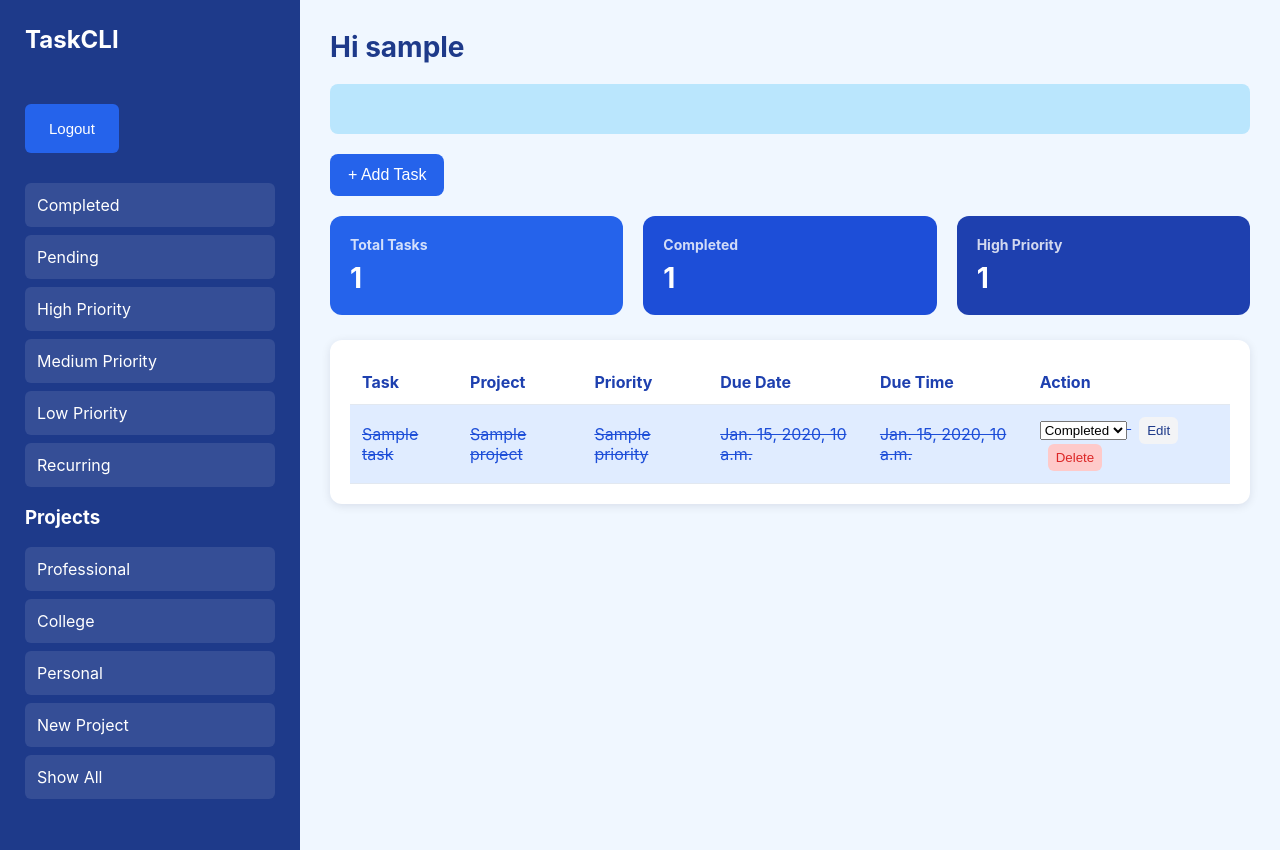
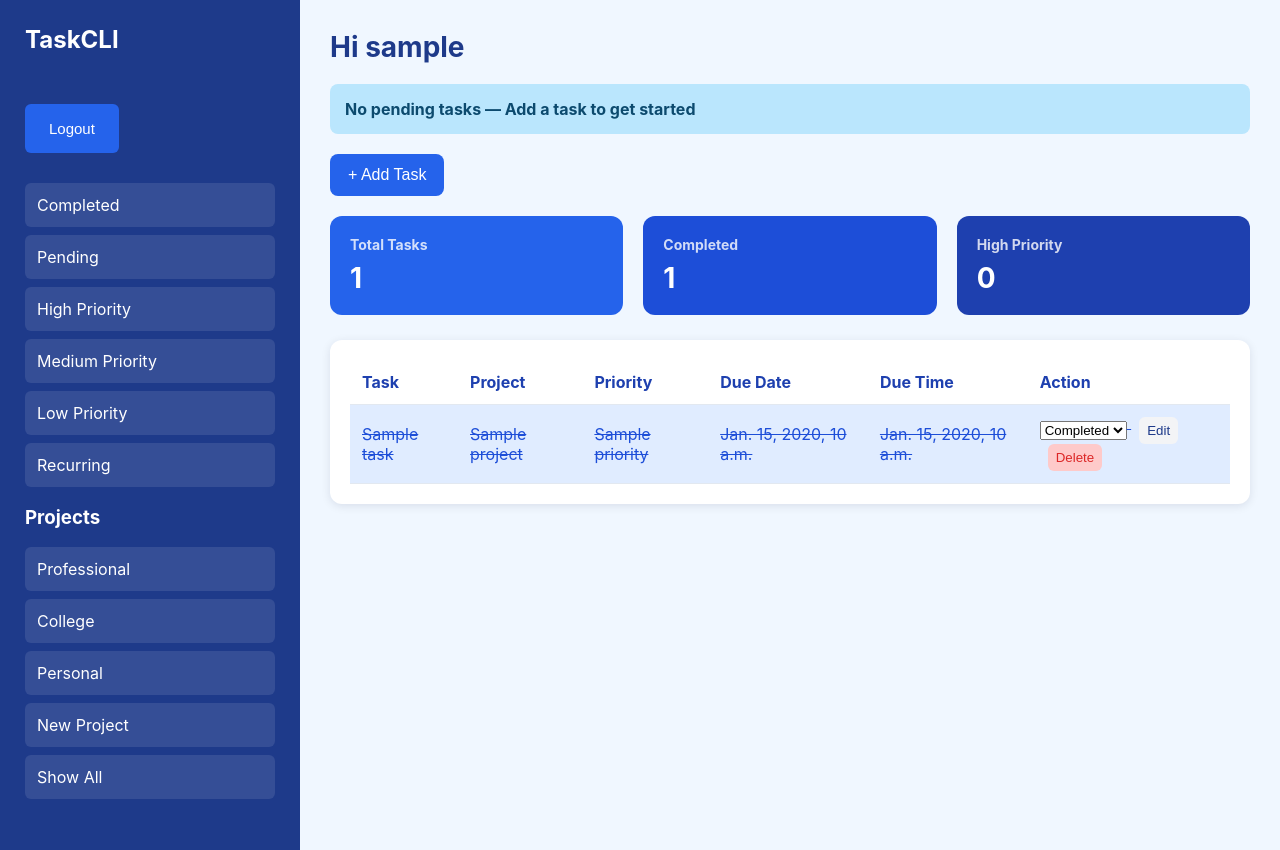
Before and after one commit to ishitatiwari1517/ojt_project_repo, a Django app: template templates/dashboard.html in a window 1280 px wide. Run offline with Django 5.2, Linux system fonts and the light colour scheme; the template is opened without the code that fills it: most values are stand-ins (such as "Sample title", 1, 10 or a date in 2020).

Commit message:
updated code

```diff
--- a/taskcli_backend/templates/dashboard.html
+++ b/taskcli_backend/templates/dashboard.html
@@ -1,6 +1,39 @@
-{% comment %} ions">
+<!DOCTYPE html>
+<html lang="en">
+  <head>
+    <meta charset="UTF-8" />
+    <title>TaskCLI</title>
+    <link rel="stylesheet" href="/static/style.css" />
+  </head>
+  <body id="main-body-container">
+    <div class="popup-overlay" id="popup">
+      <div class="popup-box">
+        <h3 id="popup-title">Add New Task</h3>
+
+        <form id="taskForm" method="POST" action="/add-task/">
+          {% csrf_token %}
+          <input type="hidden" id="editTaskId" value="">
+          <input type="text" name="name" id="taskName" placeholder="Task" required />
+
+          <select name="project" id="projectName" required>
+            <option value="Professional">Professional</option>
+            <option value="College">College</option>
+            <option value="Personal">Personal</option>
+            <option value="New Project">New Project</option>
+          </select>
+
+          <select name="priority" id="priority" required>
+            <option value="High">High</option>
+            <option value="Medium">Medium</option>
+            <option value="Low">Low</option>
+          </select>
+
+          <input type="date" name="due_date" id="dueDate" required />
+          <input type="time" name="due_time" id="dueTime" required />
+
+          <div class="popup-actions">
             <button type="button" class="btn-small btn-cancel" id="cancelBtn">Cancel</button>
-            <button type="submit" class="btn-small btn-confirm" id="saveBtn">Add</button> {% endcomment %}
+            <button type="submit" class="btn-small btn-confirm" id="saveBtn">Add</button>
           </div>
         </form>
       </div>
@@ -56,12 +89,12 @@
 
           <div class="stat-box">
             <div class="stat-title">Completed</div>
-            <div class="stat-number" id="completed-count">{{ completed|length }}</div>
+            <div class="stat-number" id="completed-count">6</div>
           </div>
 
           <div class="stat-box">
             <div class="stat-title">High Priority</div>
-            <div class="stat-number" id="recurring-count">{{ highPriority|length }}</div>
+            <div class="stat-number" id="recurring-count">8</div>
           </div>
         </div>
 
@@ -79,7 +112,7 @@
             </thead>
             <tbody id="taskTbody">
               {% for task in tasks %}
-              <tr data-date="{{ task.due_date }}" data-time="{{ task.due_time }}" data-task-id="{{ task.id }}" {% if task.completed %}class="completed"{% endif %}>
+              <tr data-date="{{ task.due_date|date:'Y-m-d' }}" data-time="{{ task.due_time|time:'H:i' }}" data-task-id="{{ task.id }}" {% if task.completed %}class="completed"{% endif %}>
                 <td>{{ task.name }}</td>
                 <td>{{ task.project }}</td>
                 <td class="priority-{{ task.priority|lower }}">{{ task.priority }}</td>
@@ -247,7 +280,7 @@
         console.log('Pending rows after filter:', pendingRows.length);
 
         if (pendingRows.length === 0) {
-            alertBar.innerHTML = '<strong>📋 No pending tasks</strong> — Add a task to get started';
+            alertBar.innerHTML = '<strong> No pending tasks</strong> — Add a task to get started';
             alertBar.className = 'alert-box alert-info';
             alertBar.style.display = 'block';
             alertBar.style.visibility = 'visible';
@@ -278,7 +311,7 @@
 
         if (!nearest) {
             console.log('No valid nearest task found');
-            alertBar.innerHTML = '<strong>📋 No pending tasks</strong> — Add a task to get started';
+            alertBar.innerHTML = '<strong>No pending tasks</strong> — Add a task to get started';
             alertBar.className = 'alert-box alert-info';
             alertBar.style.display = 'block';
             alertBar.style.visibility = 'visible';
@@ -300,10 +333,10 @@
                 const taskName = nearest.row.children[0].textContent.trim();
 
                 if (diffMs < 0) {
-                    html = `<strong>⏰ Task overdue:</strong> ${taskName} — Late by <strong>${pad(hrs)}h : ${pad(mins)}m : ${pad(secs)}s</strong>`;
+                    html = `<strong> Task overdue:</strong> ${taskName} — Late by <strong>${pad(hrs)}h : ${pad(mins)}m : ${pad(secs)}s</strong>`;
                     cls = 'alert-danger';
                 } else if (diffMs <= 60 * 60 * 1000) {
-                    html = `<strong>⚠️ Due within 1 hour:</strong> ${taskName} — <strong>${pad(hrs)}h : ${pad(mins)}m : ${pad(secs)}s</strong>`;
+                    html = `<strong> Due within 1 hour:</strong> ${taskName} — <strong>${pad(hrs)}h : ${pad(mins)}m : ${pad(secs)}s</strong>`;
                     cls = 'alert-warning';
                 } else {
                     const startToday = new Date();
@@ -312,10 +345,10 @@
                     startTomorrow.setDate(startToday.getDate() + 1);
 
                     if (nearest.due >= startToday && nearest.due < startTomorrow) {
-                        html = `<strong>📅 Due today:</strong> ${taskName} — <strong>${pad(hrs)}h : ${pad(mins)}m : ${pad(secs)}s</strong>`;
+                        html = `<strong> Due today:</strong> ${taskName} — <strong>${pad(hrs)}h : ${pad(mins)}m : ${pad(secs)}s</strong>`;
                         cls = 'alert-warning';
                     } else {
-                        html = `<strong>📌 Upcoming:</strong> ${taskName} — <strong>${pad(hrs)}h : ${pad(mins)}m : ${pad(secs)}s</strong>`;
+                        html = `<strong> Upcoming:</strong> ${taskName} — <strong>${pad(hrs)}h : ${pad(mins)}m : ${pad(secs)}s</strong>`;
                         cls = 'alert-info';
                     }
                 }
@@ -398,37 +431,3 @@
     </script>
   </body>
 </html>
- <!DOCTYPE html>
-<html lang="en">
-  <head>
-    <meta charset="UTF-8" />
-    <title>TaskCLI</title>
-    <link rel="stylesheet" href="/static/style.css" />
-  </head>
-  <body id="main-body-container">
-    <div class="popup-overlay" id="popup">
-      <div class="popup-box">
-        <h3 id="popup-title">Add New Task</h3>
-
-        <form id="taskForm" method="POST" action="/add-task/">
-          {% csrf_token %}
-          <input type="hidden" id="editTaskId" value="">
-          <input type="text" name="name" id="taskName" placeholder="Task" required />
-
-          <select name="project" id="projectName" required>
-            <option value="Professional">Professional</option>
-            <option value="College">College</option>
-            <option value="Personal">Personal</option>
-            <option value="New Project">New Project</option>
-          </select>
-
-          <select name="priority" id="priority" required>
-            <option value="High">High</option>
-            <option value="Medium">Medium</option>
-            <option value="Low">Low</option>
-          </select>
-
-          <input type="date" name="due_date" id="dueDate" required />
-          <input type="time" name="due_time" id="dueTime" required />
-
-          <div class="popup-act
```
Also changed, not shown: taskcli_backend/static/style.css (+1 -1 lines).
